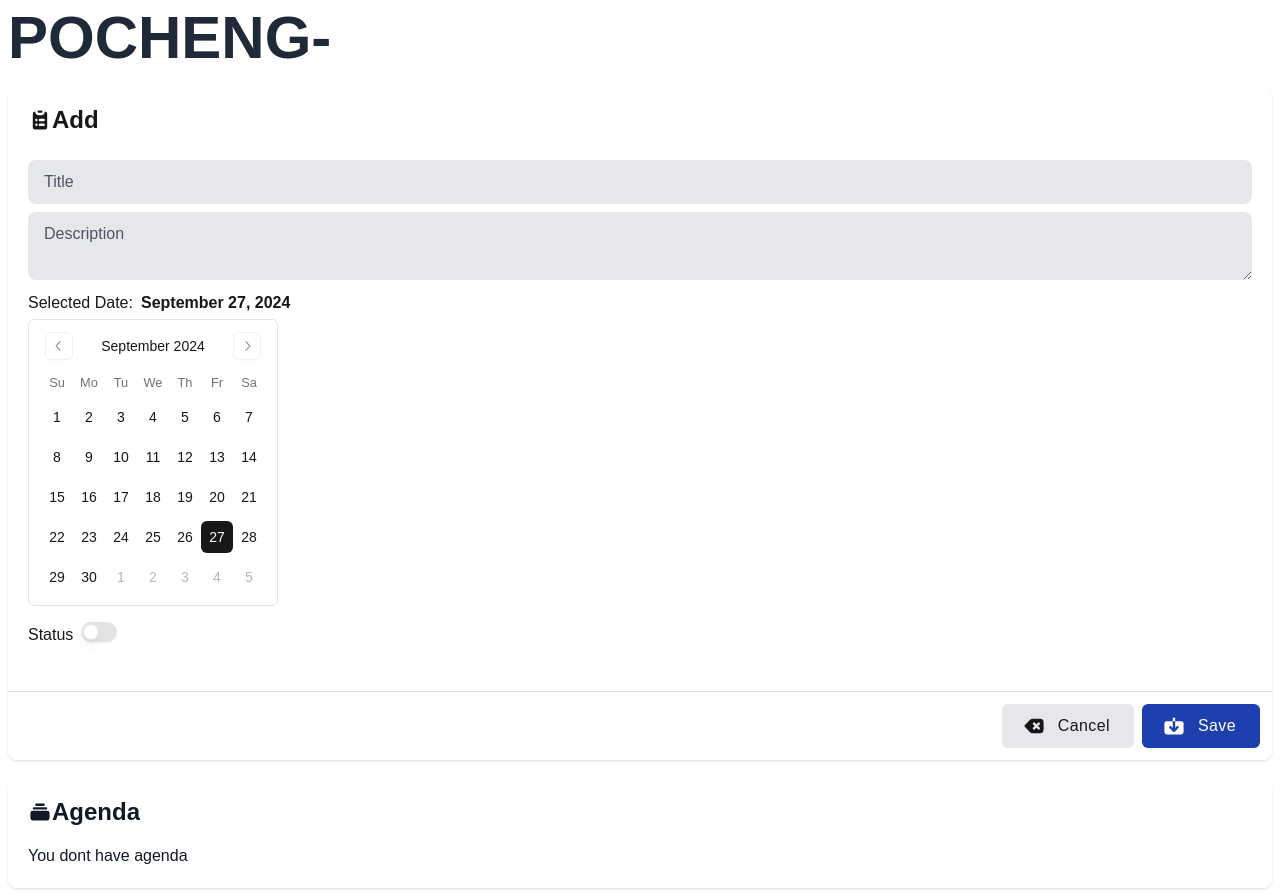
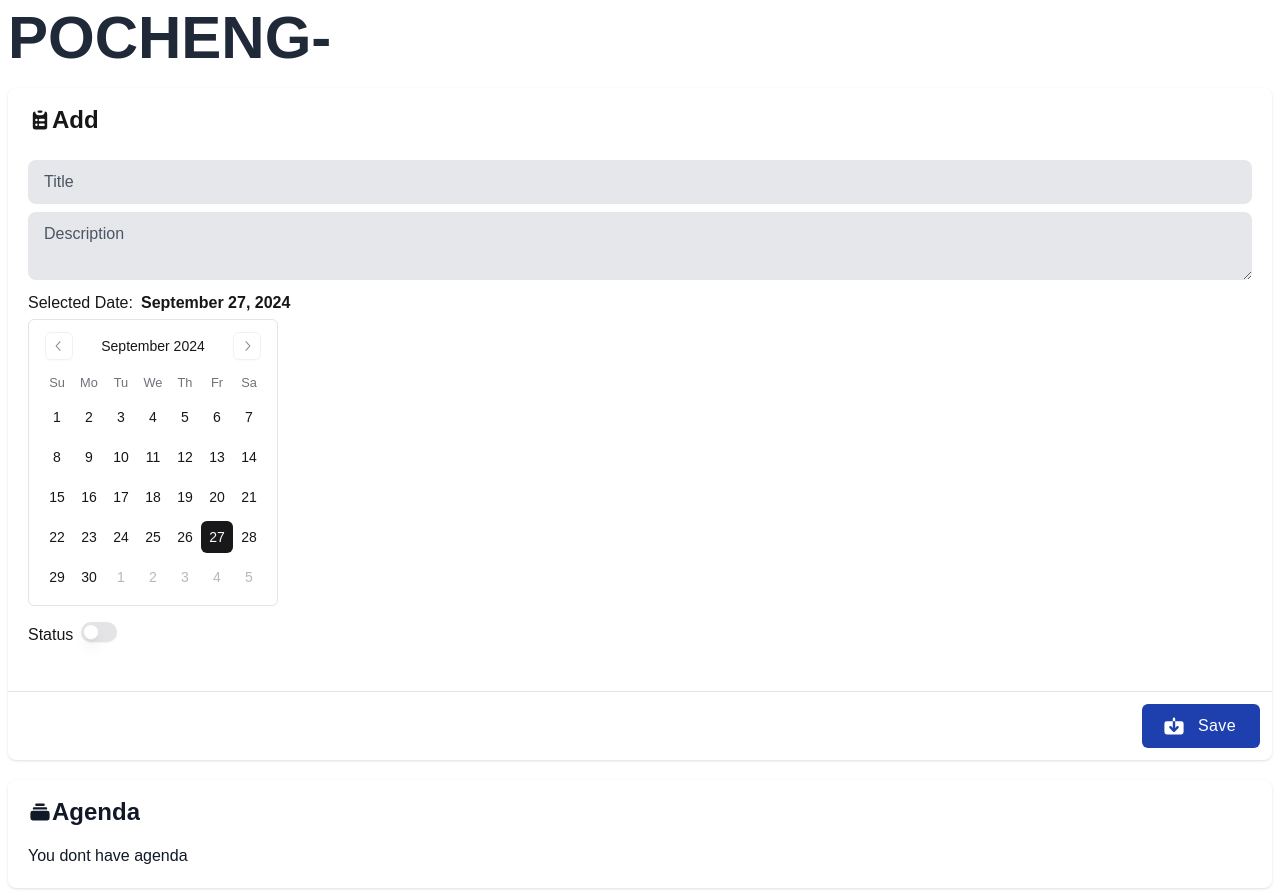
Before and after one commit to almuete/agenda, a Next.js app: page / in a window 1280 px wide. Built offline with nearby package versions, Linux system fonts and the light colour scheme.

Commit message:
Fixed ESLINT issue

```diff
--- a/pages/index.tsx
+++ b/pages/index.tsx
@@ -377,7 +377,7 @@ function StateManagement({ ...pageProps }) {
 								<hr className="mt-4" />
 								<div className="flex flex-row-reverse p-3">
 									<div className="flex space-x-2 pl-3">
-										{_.size(isEdit) !== 0 && (
+										{_.size(isEdit) && isEdit.id && (
 											<button
 												type="button"
 												onClick={() => handleCancelEdit()}
```
